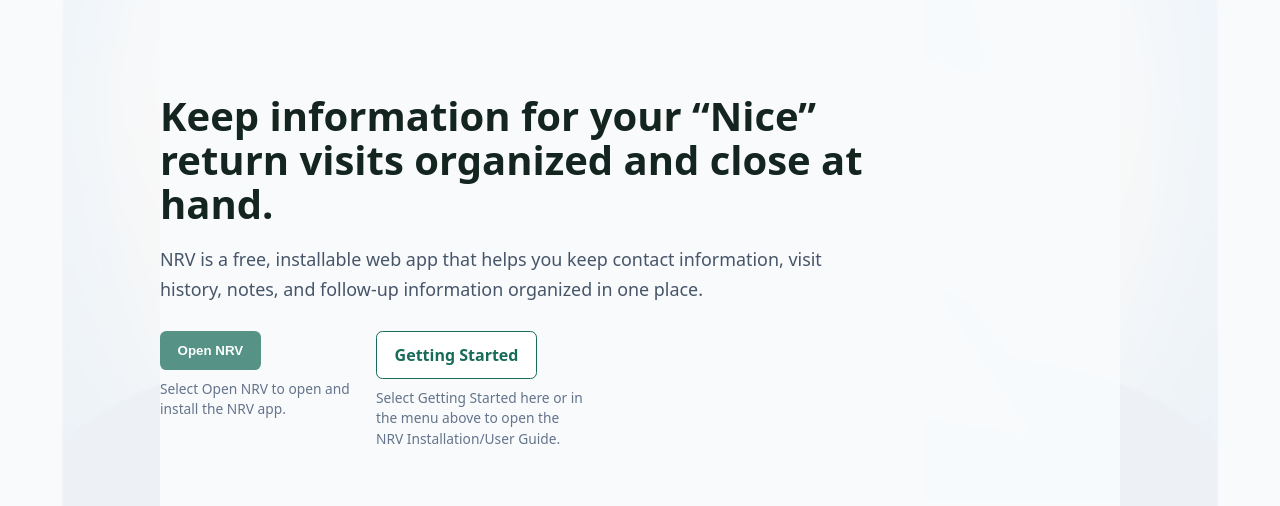
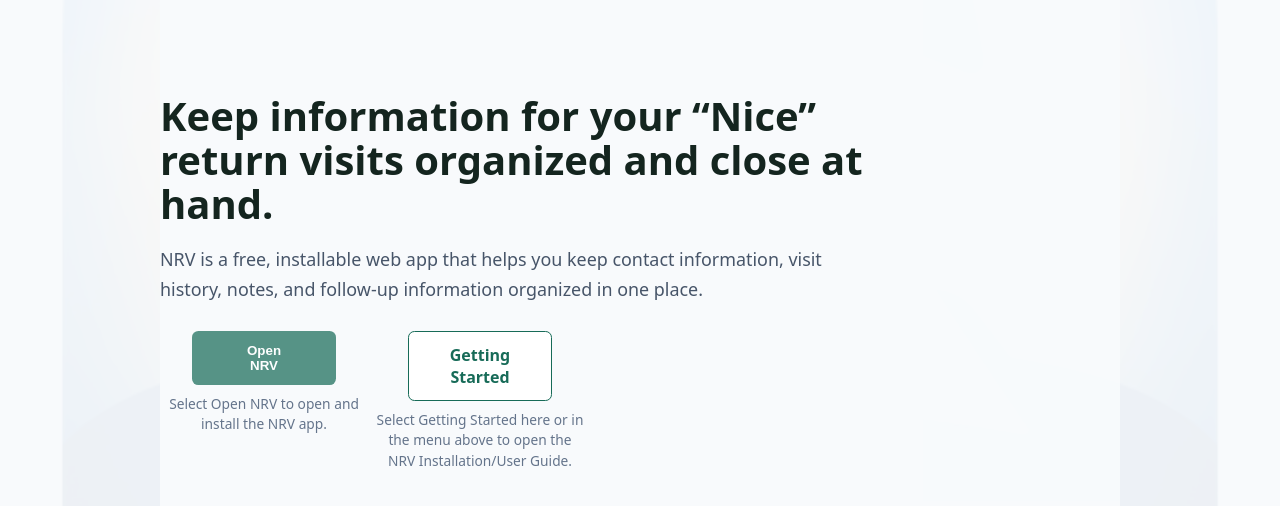
Before and after one commit to grasfulls/nice-return-visits-site, a plain HTML site: page index.html in a window 1280 px wide. Shown: the part 83-589 px from the top of the page. Drawn offline with Linux system fonts and the light colour scheme.

Commit message:
Center wrapped homepage hero controls
Co-authored-by: Copilot <223556219+Copilot@users.noreply.github.com>

```diff
--- a/assets/css/styles.css
+++ b/assets/css/styles.css
@@ -356,6 +356,15 @@ p {
   min-width: 0;
 }
 
+.home-hero .action-item {
+  text-align: center;
+}
+
+.home-hero .action-item .button {
+  width: 9rem;
+  text-align: center;
+}
+
 .action-item p {
   max-width: 100%;
   margin: 0.55rem 0 0;
--- a/index.html
+++ b/index.html
@@ -42,11 +42,11 @@
       <p class="hero-description">NRV is a free, installable web app that helps you keep contact information, visit history, notes, and follow-up information organized in one place.</p>
       <div class="action-group">
         <div class="action-item">
-          <button class="button" type="button" disabled>Open NRV</button>
+          <button class="button" type="button" disabled>Open<br>NRV</button>
           <p>Select Open NRV to open and install the NRV app.</p>
         </div>
         <div class="action-item">
-          <a class="button button-secondary" href="getting-started.html">Getting Started</a>
+          <a class="button button-secondary" href="getting-started.html">Getting<br>Started</a>
           <p>Select Getting Started here or in the menu above to open the NRV Installation/User Guide.</p>
         </div>
       </div>
```
